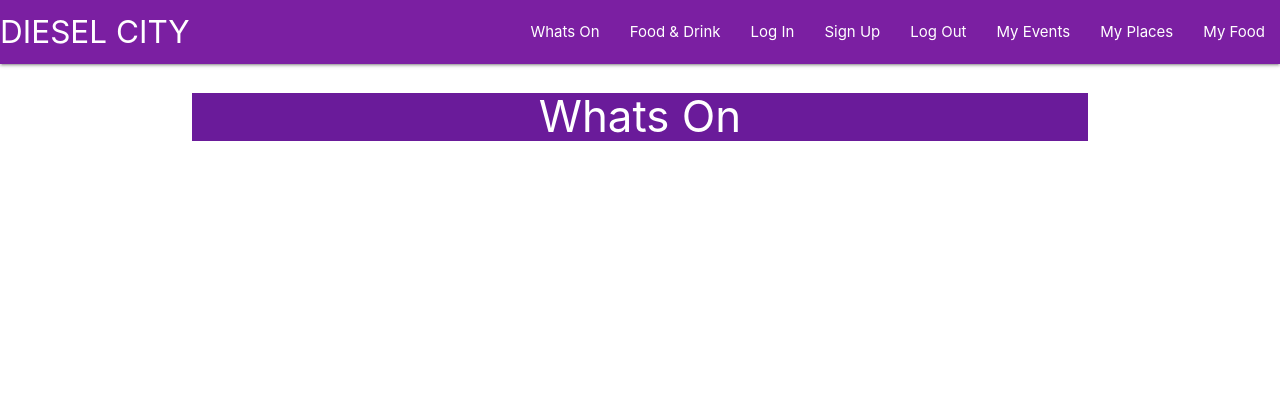
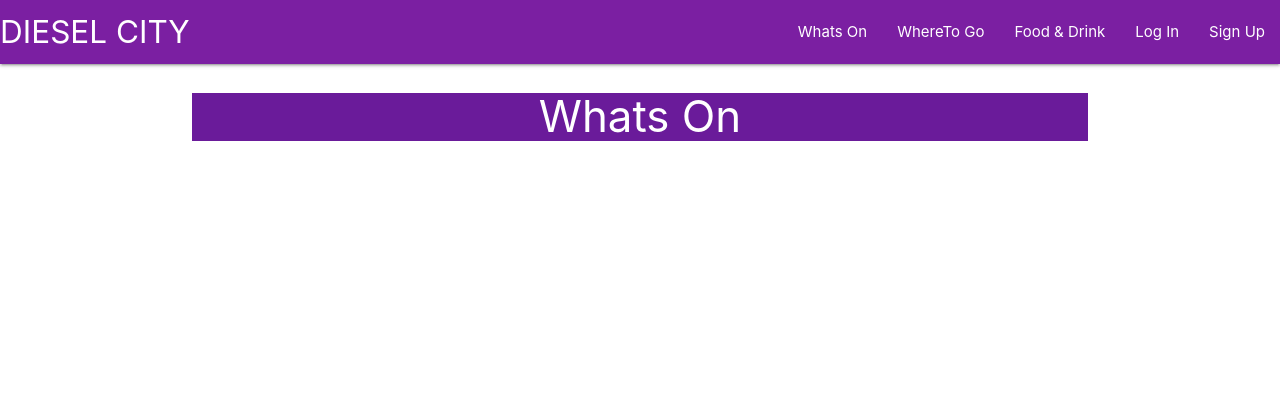
Before and after one commit to codebystu/mp3-diesel-city, a Flask app: page / in a window 1280 px wide. Shown: the top 420 px of the page. Run offline with Flask 3, Linux system fonts and the light colour scheme.

Commit message:
add current-user format nav links according to user login state

```diff
--- a/dcdirect/templates/base.html
+++ b/dcdirect/templates/base.html
@@ -16,27 +16,41 @@
             <a href="{{ url_for('views.home') }}" class="brand-logo">DIESEL CITY</a>
             <a href="#" data-target="mobile-demo" class="sidenav-trigger"><i class="material-icons">menu</i></a>
             <ul class="right hide-on-med-and-down">
+                {% if user.is_authenticated %}
                 <li><a href="{{ url_for('views.home') }}">Whats On</a></li>
+                <li><a href="{{ url_for('views.places') }}">WhereTo Go</a></li>
+                <li><a href="{{ url_for('views.fooddrink') }}">Food & Drink</a></li>
+                <li><a href="{{ url_for('views.myplaces') }}">My Events</a></li>
+                <li><a href="{{ url_for('views.myevents') }}">My Places</a></li>
+                <li><a href="{{ url_for('views.myfood') }}">My Food</a></li>
+                <li><a href="{{ url_for('auth.logout') }}">Log Out</a></li>
+                {% else %}
+                <li><a href="{{ url_for('views.home') }}">Whats On</a></li>
+                <li><a href="{{ url_for('views.places') }}">WhereTo Go</a></li>
                 <li><a href="{{ url_for('views.fooddrink') }}">Food & Drink</a></li>
                 <li><a href="{{ url_for('auth.login') }}">Log In</a></li>
                 <li><a href="{{ url_for('auth.signup') }}">Sign Up</a></li>
-                <li><a href="{{ url_for('auth.logout') }}">Log Out</a></li>
-                <li><a href="{{ url_for('views.myplaces') }}">My Events</a></li>
-                <li><a href="{{ url_for('views.myevents') }}">My Places</a></li>
-                <li><a href="{{ url_for('views.myfood') }}">My Food</a></li>
+                {% endif %}
             </ul>
             </div>
         </nav>
     <!-- Mobile Collapsed Navbar -->
         <ul class="sidenav" id="mobile-demo">
-            <li><a href="{{ url_for('views.home') }}">Whats On</a></li>
-            <li><a href="{{ url_for('views.fooddrink') }}">Food & Drink</a></li>
-            <li><a href="{{ url_for('auth.login') }}">Log In</a></li>
-            <li><a href="{{ url_for('auth.signup') }}">Sign Up</a></li>
-            <li><a href="{{ url_for('auth.logout') }}">Log Out</a></li>
-            <li><a href="{{ url_for('views.myplaces') }}">My Events</a></li>
-            <li><a href="{{ url_for('views.myevents') }}">My Places</a></li>
-            <li><a href="{{ url_for('views.myfood') }}">My Food</a></li>
+            {% if user.is_authenticated %}
+                <li><a href="{{ url_for('views.home') }}">Whats On</a></li>
+                <li><a href="{{ url_for('views.places') }}">WhereTo Go</a></li>
+                <li><a href="{{ url_for('views.fooddrink') }}">Food & Drink</a></li>
+                <li><a href="{{ url_for('views.myplaces') }}">My Events</a></li>
+                <li><a href="{{ url_for('views.myevents') }}">My Places</a></li>
+                <li><a href="{{ url_for('views.myfood') }}">My Food</a></li>
+                <li><a href="{{ url_for('auth.logout') }}">Log Out</a></li>
+                {% else %}
+                <li><a href="{{ url_for('views.home') }}">Whats On</a></li>
+                <li><a href="{{ url_for('views.places') }}">WhereTo Go</a></li>
+                <li><a href="{{ url_for('views.fooddrink') }}">Food & Drink</a></li>
+                <li><a href="{{ url_for('auth.login') }}">Log In</a></li>
+                <li><a href="{{ url_for('auth.signup') }}">Sign Up</a></li>
+                {% endif %}
         </ul>
     </header>
 
--- a/dcdirect/views.py
+++ b/dcdirect/views.py
@@ -8,24 +8,27 @@ views = Blueprint('views', __name__)
 
 @views.route("/")
 def home():
-    return render_template("events.html")
+    return render_template("events.html", user=current_user)
 
 @views.route("/places")
 def places():
-    return render_template("places.html")
+    return render_template("places.html", user=current_user)
 
 @views.route("/fooddrink")
 def fooddrink():
-    return render_template("fooddrink.html")
+    return render_template("fooddrink.html", user=current_user)
 
 @views.route("/myplaces")
+@login_required
 def myplaces():
-    return render_template("myplaces.html")
+    return render_template("myplaces.html", user=current_user)
 
 @views.route("/myevents")
+@login_required
 def myevents():
-    return render_template("myevents.html")
+    return render_template("myevents.html", user=current_user)
 
 @views.route("/myfood")
+@login_required
 def myfood():
-    return render_template("myfood.html")
+    return render_template("myfood.html", user=current_user)
```
